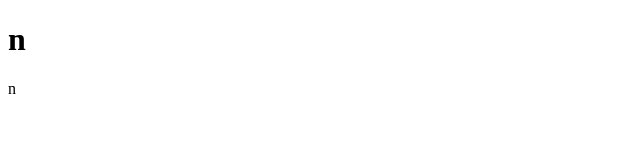
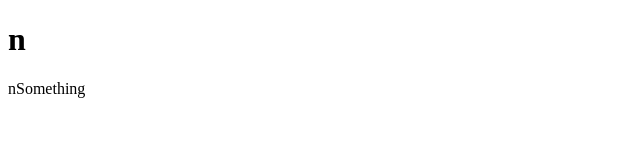
Before and after one commit to pteroz/learnHTML, a plain HTML site: page index.html in a window 1280 px wide. Shown: the full height of the page, 0-640 px from the left. Drawn offline with Linux system fonts and the light colour scheme.

Commit message:
Update index.html
eve of 2022 commit

```diff
--- a/index.html
+++ b/index.html
@@ -15,6 +15,7 @@ and open the template in the editor.
             let elem = document.createElement('b');
            // document.appendChild(elem);
             document.write(a1);
+            document.write('Something')
         </script>
     </head>
     <body>
```
